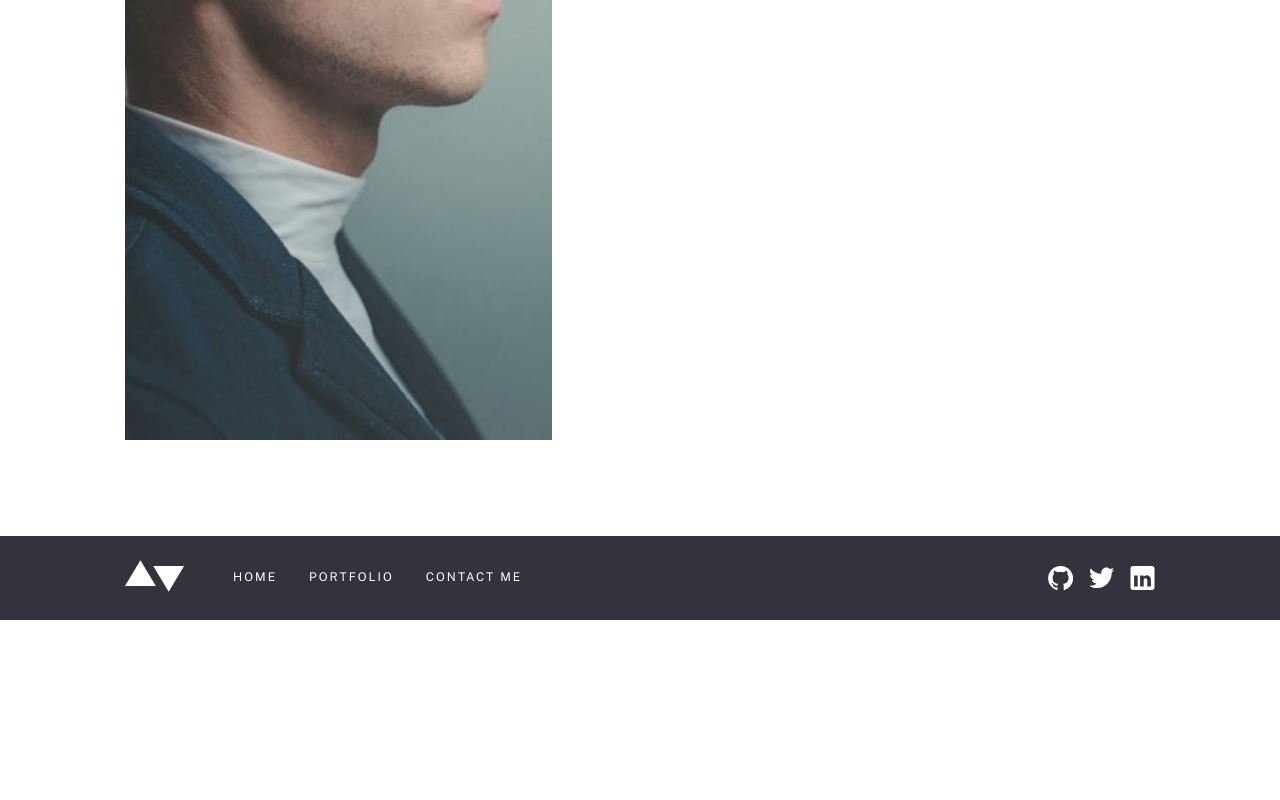
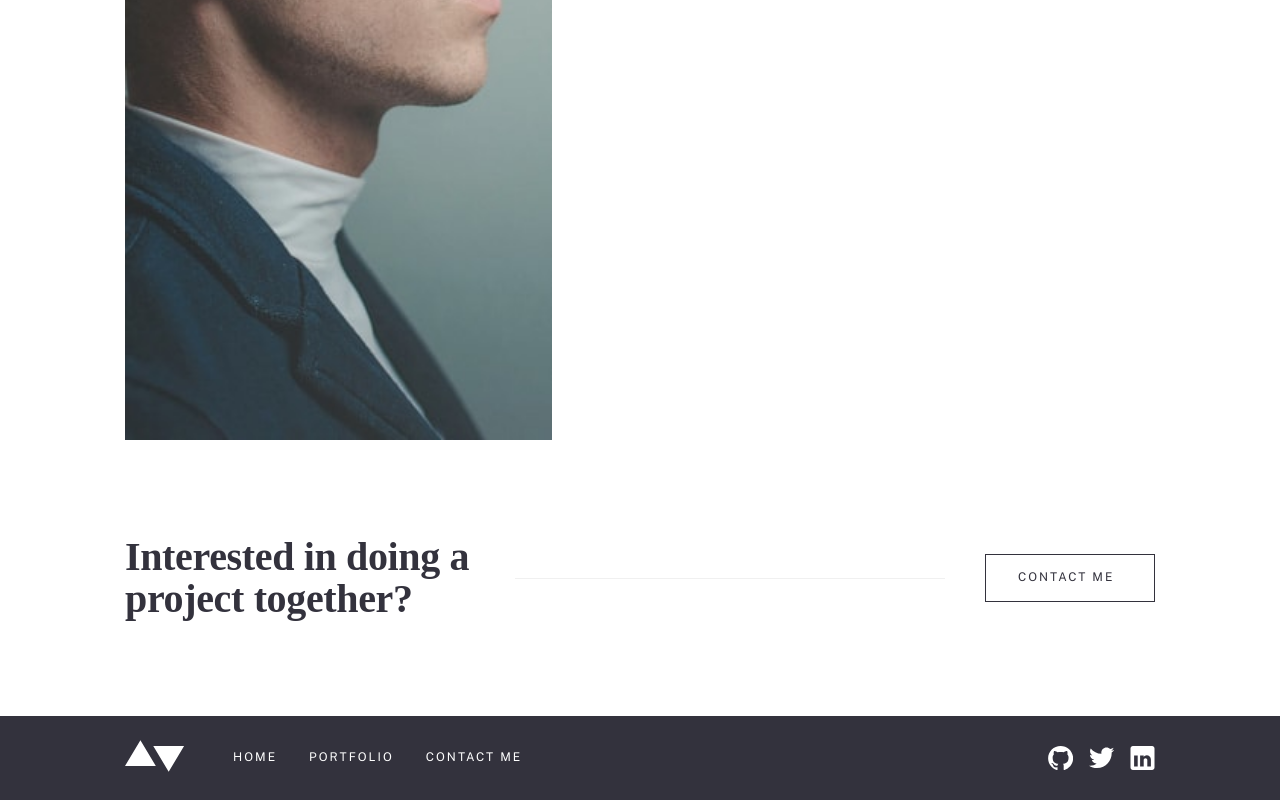
Before and after one commit to Olha-Fursova/Minimalist-portfolio-website, a React (Vite) app: page / in a window 1280 px wide. Shown: the part 1609-2409 px from the top of the page. Before the commit the page ends 2229 px from the top, so only its background shows below. Built offline with nearby package versions, Linux system fonts and the light colour scheme; a web font is replaced by a local one.

Commit message:
Create HomeCTA component

```diff
--- a/src/pages/Home/Home.jsx
+++ b/src/pages/Home/Home.jsx
@@ -1,12 +1,18 @@
 import Hero from "./sections/Hero/Hero";
 import About from "./sections/About/About";
+import HomeCTA from "./sections/HomeCTA/HomeCTA";
 
 const Home = () => {
   return (
     <>
+    {/* Hero section component */}
       <Hero />
 
+    {/* About section component */}
       <About />
+
+    {/* Home CTA section component */}
+      <HomeCTA />
     </>
   )
 }
--- a/src/pages/Home/sections/About/About.jsx
+++ b/src/pages/Home/sections/About/About.jsx
@@ -16,7 +16,7 @@ const About = () => {
           <div className={css.deviding__line}></div>
 
           <article className={css.about__article}>
-            <h2 className={css.about__header}>About Me</h2>
+            <h2 className="section__title">About Me</h2>
 
             <p className={css.about__bio}>
               I’m a junior front-end developer looking for a new role in an
--- /dev/null
+++ b/src/pages/Home/sections/HomeCTA/HomeCTA.jsx
@@ -0,0 +1,22 @@
+import { Link } from "react-router";
+import css from "./HomeCTA.module.css";
+
+const HomeCTA = () => {
+  return (
+    <section className="section">
+      <div className={`container ${css.cta__container}`}>
+        <h2 className={`section__title ${css.cta__header}`}>
+          Interested in doing a project together?
+        </h2>
+
+        <div className={css.decorative__line}></div>
+
+        <Link to="/contact" className="btn btn__secondary">
+          Contact me
+        </Link>
+      </div>
+    </section>
+  );
+};
+
+export default HomeCTA;
--- /dev/null
+++ b/src/pages/Home/sections/HomeCTA/HomeCTA.module.css
@@ -0,0 +1,45 @@
+/* ========================
+    Home CTA SECTION
+======================== */
+
+/* Containers */
+
+.cta__container {
+  display: flex;
+  flex-direction: column;
+  align-items: center;
+  gap: 4rem;
+}
+
+/* Typography */
+
+.cta__header {
+  text-align: center;
+}
+
+/* Figures */
+
+.decorative__line {
+  display: none;
+  height: 1px;
+  width: auto;
+  background-color: var(--color-decorative);
+}
+
+/* Tablet */
+
+@media screen and (min-width: 48rem) {
+  .cta__container {
+    display: grid;
+    grid-template-columns: 35rem auto 17rem;
+  }
+
+  .cta__header {
+    text-align: start;
+    width: 35rem;
+  }
+
+  .decorative__line {
+    display: block;
+  }
+}
--- a/src/styles/basic.css
+++ b/src/styles/basic.css
@@ -30,19 +30,17 @@ body {
   overflow: hidden;
 }
 
-/* Text */
+/* Typography */
 
 .section__title {
-  font-size: 3.2rem;
-  line-height: 130%;
-  letter-spacing: 0;
-  font-weight: bold;
+  font-size: 4rem;
+  line-height: 105%;
+  letter-spacing: -0.35px;
+  font-weight: 800;
 
   /* Change font here */
   font-family: var(--font-accent);
-
-  /* Change space under header here */
-  margin-bottom: var(--spacing-md);
+  color: var(--color-text);
 }
 
 /* Buttons */
```
